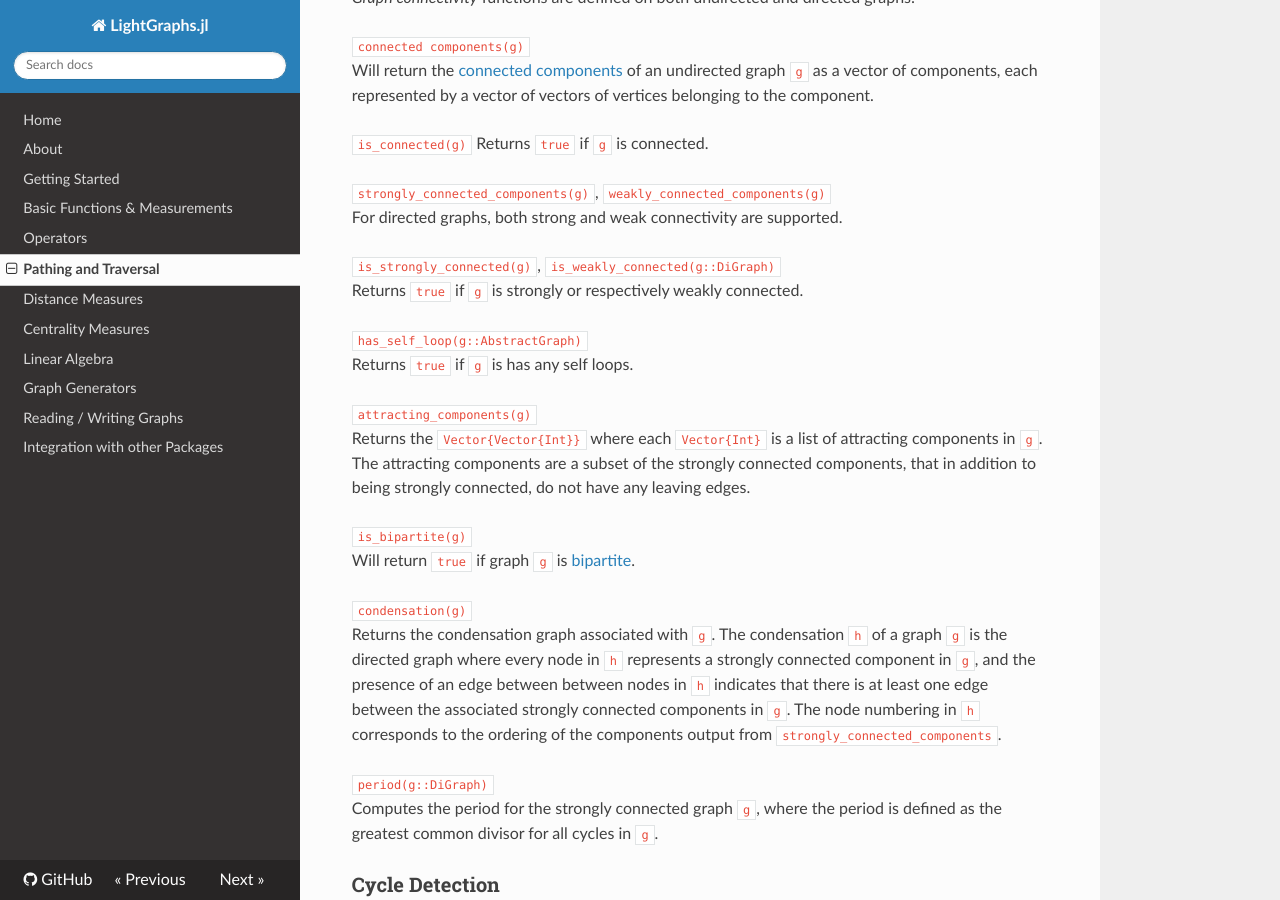
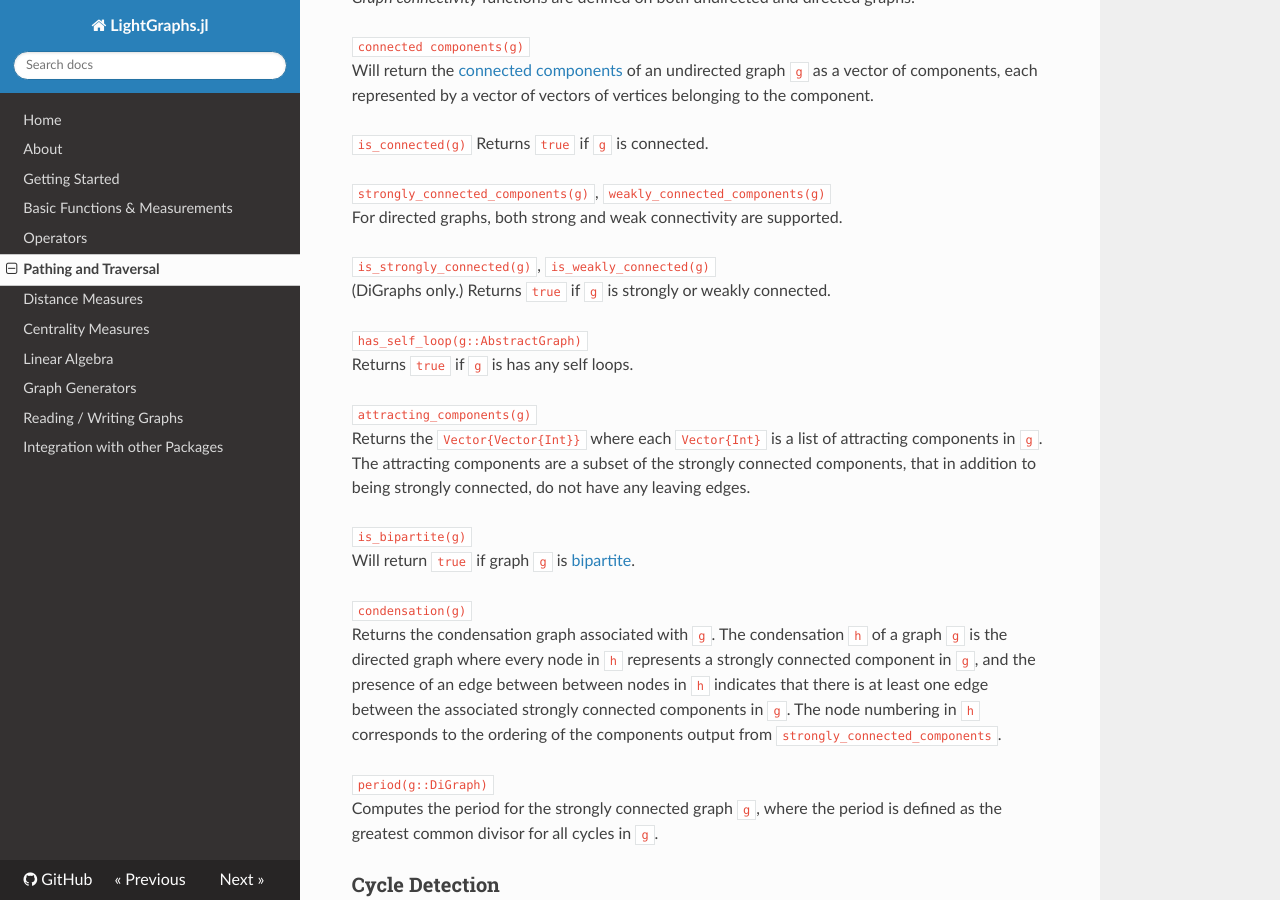
Before and after one commit to sbromberger/LightGraphs.jl, an MkDocs documentation site: the page built from doc/pathing.md, in a window 1280 px wide and 900 px high, scrolled down 506 px. Built offline with MkDocs 1.6.1, drawn with Linux system fonts in a browser that asks for light colours; nearby versions of some CDN libraries; old or Windows-style settings are respelled for this version of MkDocs.

Commit message:
doc mods

```diff
--- a/doc/pathing.md
+++ b/doc/pathing.md
@@ -27,8 +27,8 @@ Returns `true` if `g` is connected.
 `strongly_connected_components(g)`, `weakly_connected_components(g)`
 For directed graphs, both strong and weak connectivity are supported.
 
-`is_strongly_connected(g)`, `is_weakly_connected(g::DiGraph)`
-Returns `true` if `g` is strongly or respectively weakly connected.
+`is_strongly_connected(g)`, `is_weakly_connected(g)`
+(DiGraphs only.) Returns `true` if `g` is strongly or weakly connected.
 
 `has_self_loop(g::AbstractGraph)`
 Returns `true` if `g` is has any self loops.
```
